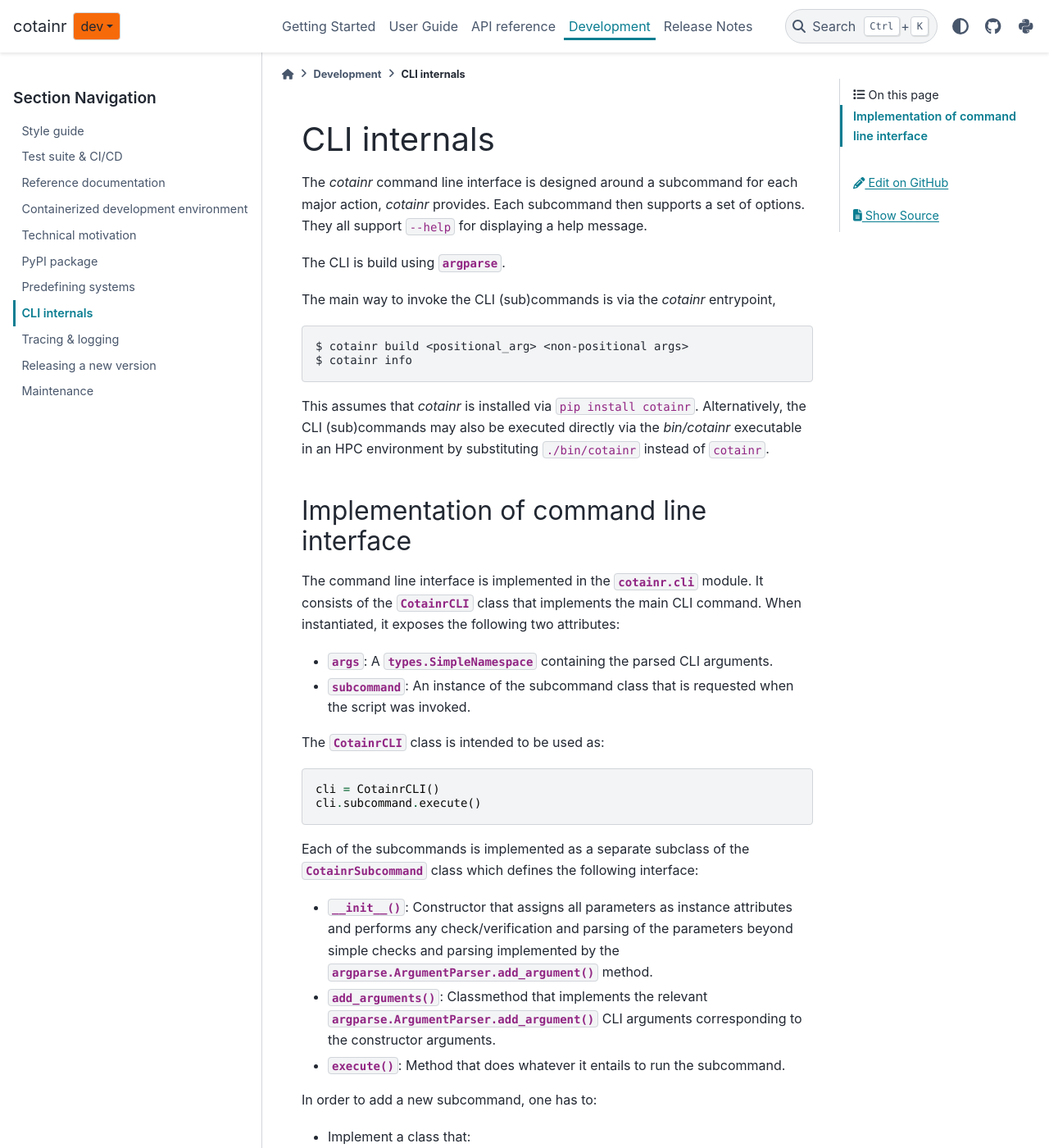
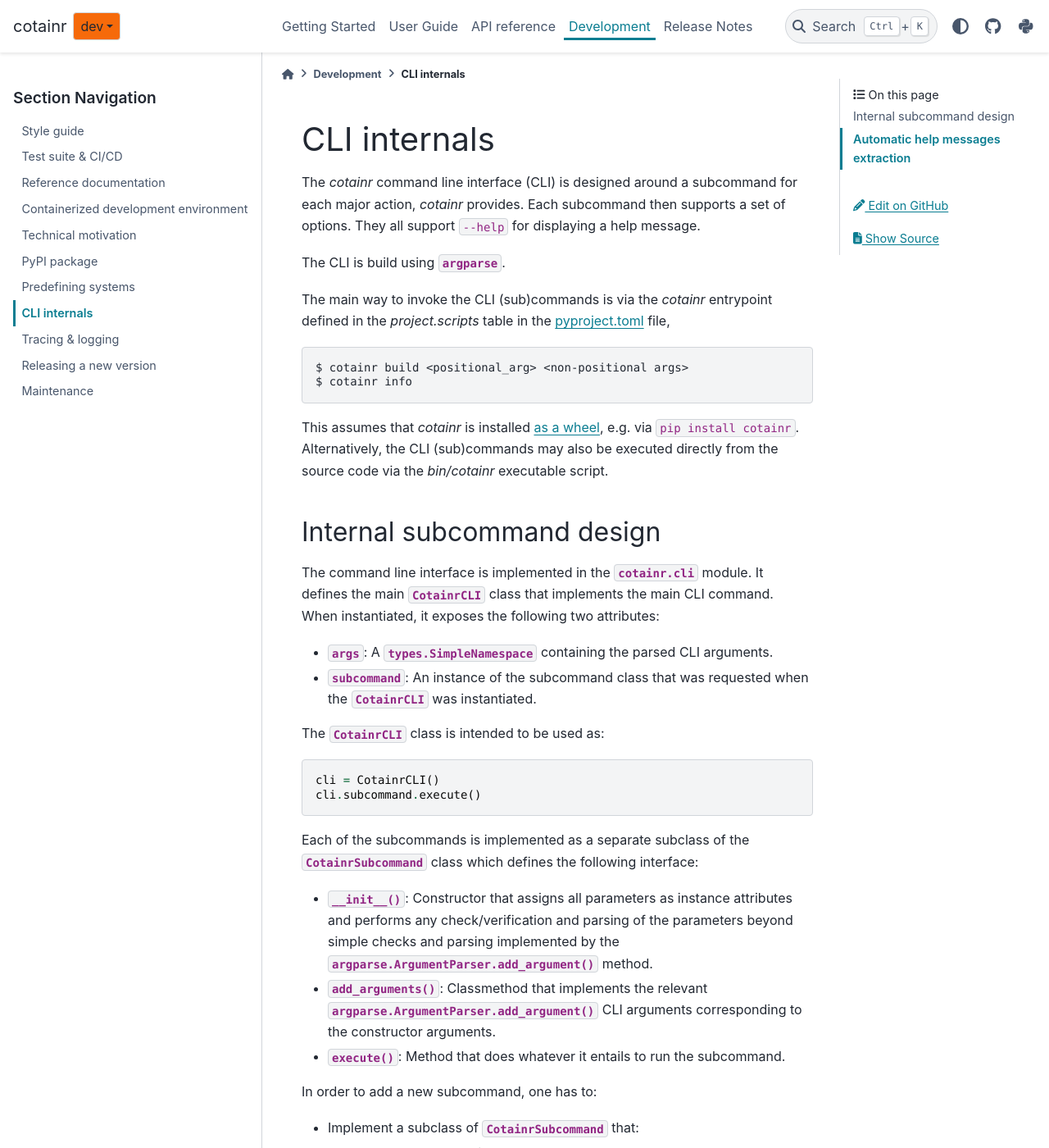
Before and after one commit to DeiC-HPC/cotainr, a Sphinx documentation site: the page built from doc/development/cli_internals.rst, in a window 1280 px wide and 1400 px high. Shown: the whole window at 82% size. Built offline with Sphinx 7.4.7 and the PyData theme 0.15.4, drawn with Linux system fonts in a browser that asks for light colours; pages that are not in the unit, such as notebooks, are missing from menus; the version number could not be read and is left out; some of the changed text lies outside the part shown.

Commit message:
Minor updates to the CLI internals docs.

```diff
--- a/doc/development/cli_internals.rst
+++ b/doc/development/cli_internals.rst
@@ -3,25 +3,25 @@
 CLI internals
 =============
 
-The `cotainr` command line interface is designed around a subcommand for each major action, `cotainr` provides. Each subcommand then supports a set of options. They all support :code:`--help` for displaying a help message.
+The `cotainr` command line interface (CLI) is designed around a subcommand for each major action, `cotainr` provides. Each subcommand then supports a set of options. They all support :code:`--help` for displaying a help message.
 
 The CLI is build using :mod:`argparse`.
 
-The main way to invoke the CLI (sub)commands is via the `cotainr` entrypoint,
+The main way to invoke the CLI (sub)commands is via the `cotainr` entrypoint defined in the `project.scripts` table in the `pyproject.toml <https://github.com/DeiC-HPC/cotainr/blob/main/pyproject.toml>`_ file,
 
 .. code-block:: console
 
     $ cotainr build <positional_arg> <non-positional args>
     $ cotainr info
 
-This assumes that `cotainr` is installed via :code:`pip install cotainr`. Alternatively, the CLI (sub)commands may also be executed directly via the `bin/cotainr` executable in an HPC environment by substituting ``./bin/cotainr`` instead of ``cotainr``.
+This assumes that `cotainr` is installed :ref:`as a wheel <pypi_package>`, e.g. via :code:`pip install cotainr`. Alternatively, the CLI (sub)commands may also be executed directly from the source code via the `bin/cotainr` executable script.
 
-Implementation of command line interface
-----------------------------------------
-The command line interface is implemented in the :mod:`cotainr.cli` module. It consists of the :class:`~cotainr.cli.CotainrCLI` class that implements the main CLI command. When instantiated, it exposes the following two attributes:
+Internal subcommand design
+--------------------------
+The command line interface is implemented in the :mod:`cotainr.cli` module. It defines the main :class:`~cotainr.cli.CotainrCLI` class that implements the main CLI command. When instantiated, it exposes the following two attributes:
 
 - :attr:`~cotainr.cli.CotainrCLI.args`: A :class:`types.SimpleNamespace` containing the parsed CLI arguments.
-- :attr:`~cotainr.cli.CotainrCLI.subcommand`: An instance of the subcommand class that is requested when the script was invoked.
+- :attr:`~cotainr.cli.CotainrCLI.subcommand`: An instance of the subcommand class that was requested when the :class:`~cotainr.cli.CotainrCLI` was instantiated.
 
 The :class:`~cotainr.cli.CotainrCLI` class is intended to be used as:
 
@@ -38,7 +38,7 @@ Each of the subcommands is implemented as a separate subclass of the :class:`~co
 
 In order to add a new subcommand, one has to:
 
-- Implement a class that:
+- Implement a subclass of :class:`~cotainr.cli.CotainrSubcommand` that:
 
   - Is named as the desired subcommand name.
   - Implements the above subcommands interface.
@@ -47,7 +47,9 @@ In order to add a new subcommand, one has to:
 
 This implementation was inspired by `Satya Sai Vineeth Guna's cli_design.py <https://gist.github.com/vineethguna/d72a8f071a783de2d7ca>`_.
 
-Throughout the implementation, we try to avoid repeating (in the source code) help messages for the CLI by (ab)using the `__doc__` dunder to automatically extract such help messages from a single place of definition. That is, the text shown when running :code:`cotainr --help`, :code:`cotainr build --help`, etc. is automatically extracted from the docstrings of the classes implementing those (sub)commands. Specifically, we automatically extract:
+Automatic help messages extraction
+----------------------------------
+Throughout the implementation of the CLI, we try to avoid repeating (in the source code) help messages for the CLI by (ab)using the `__doc__` dunder to automatically extract such help messages from a single place of definition. That is, the text shown when running :code:`cotainr --help`, :code:`cotainr build --help`, etc. is automatically extracted from the docstrings of the classes implementing those (sub)commands. Specifically, we automatically extract:
 
 - The main CLI description text from the :class:`~cotainr.cli.CotainrCLI` class docstring short summary.
 - The subcommands description and help summary from their class docstring short summary, e.g. for the :code:`cotainr build` subcommand we extract it from the :class:`~cotainr.cli.Build` class docstring.
```
